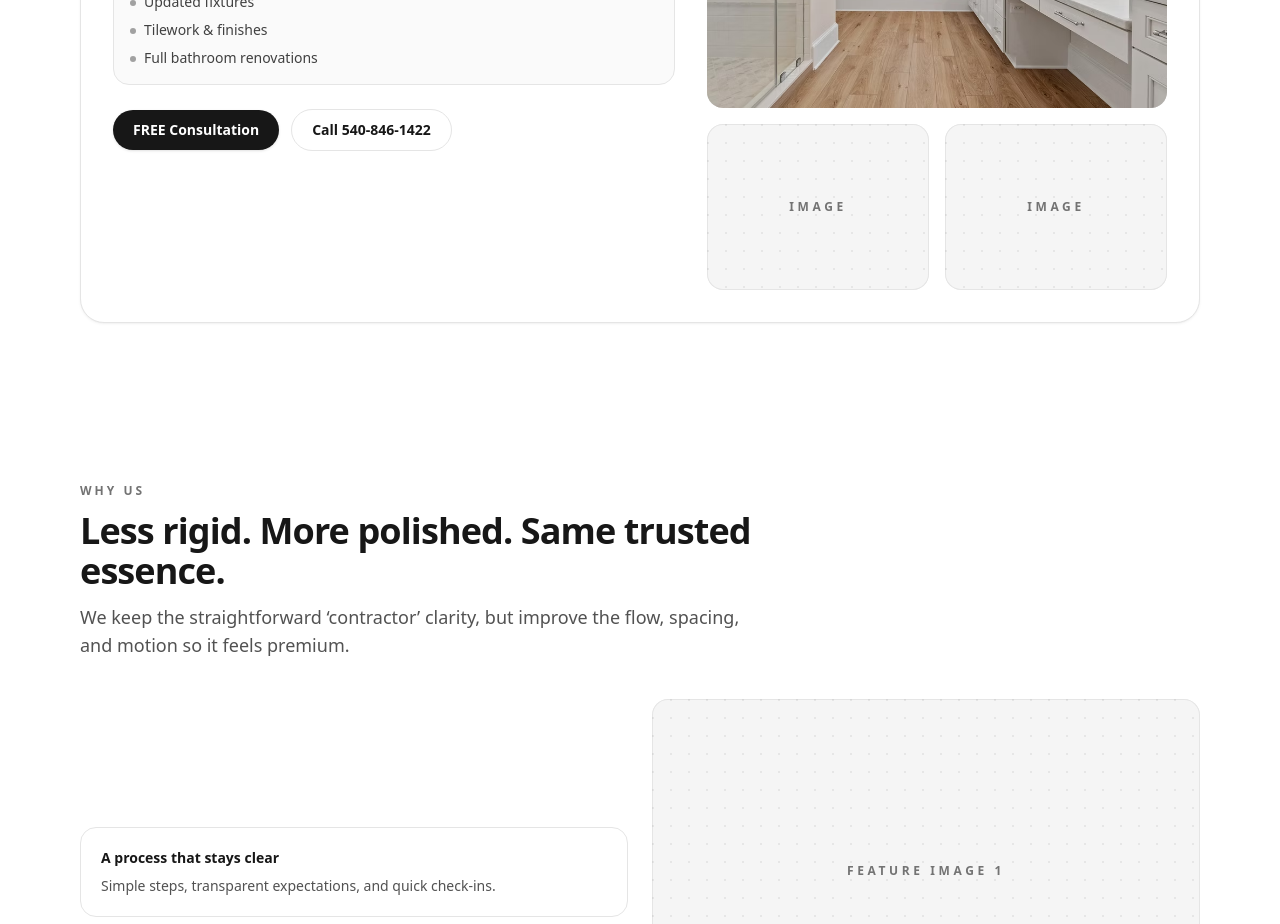
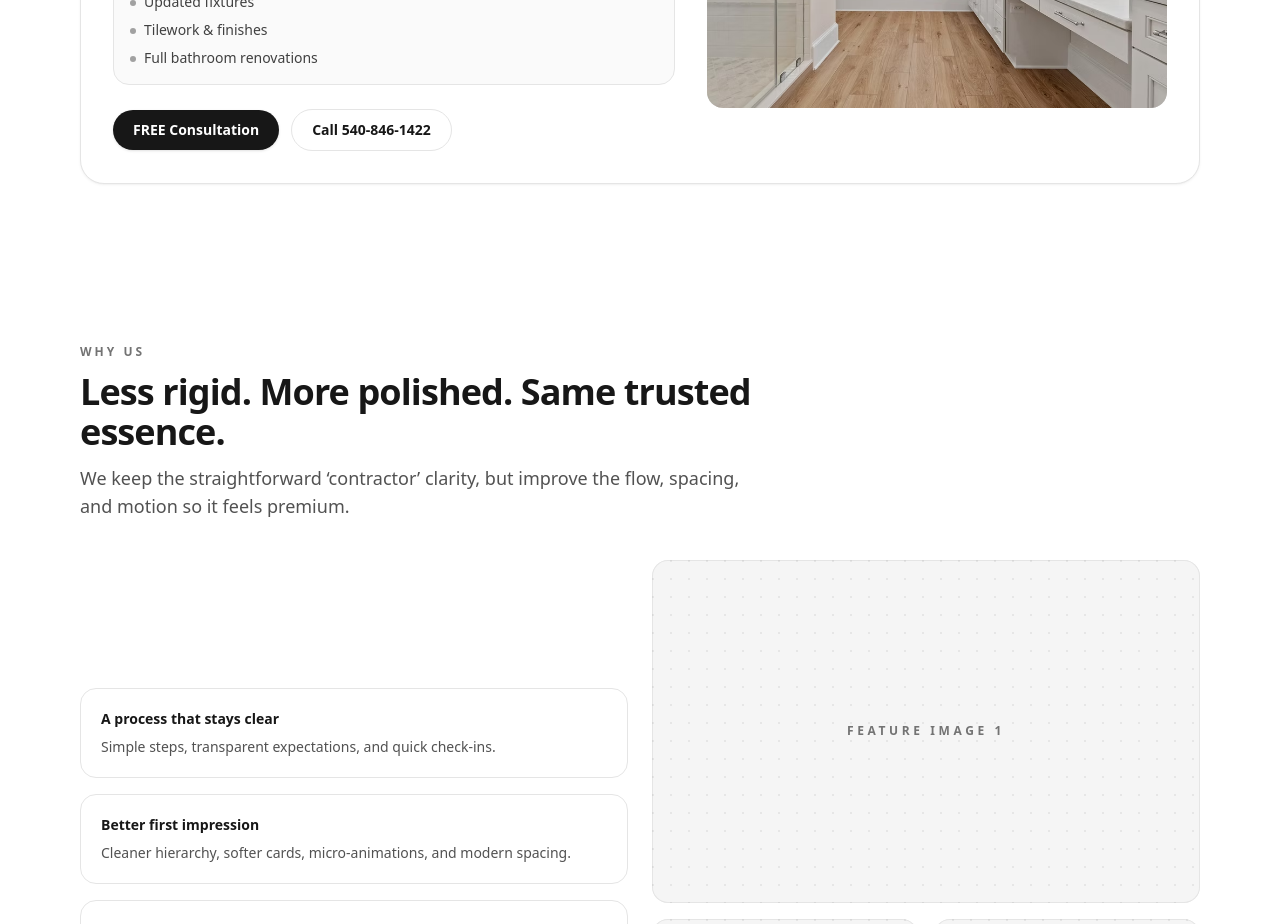
Before and after one commit to juanfer93/rw-martin-design, a Next.js app: page / in a window 1280 px wide. Shown: the part 2180-3104 px from the top of the page. Built offline with nearby package versions, Linux system fonts and the light colour scheme.

Commit message:
Remove unused service detail placeholders

```diff
--- a/src/app/components/ServicesPicker.tsx
+++ b/src/app/components/ServicesPicker.tsx
@@ -125,10 +125,6 @@ export function ServicesPicker() {
                   alt={selected.images?.hero.alt}
                   label="SERVICE IMAGE"
                 />
-                <div className="grid grid-cols-2 gap-4">
-                  <ServiceImage className="aspect-[4/3]" label="IMAGE" />
-                  <ServiceImage className="aspect-[4/3]" label="IMAGE" />
-                </div>
               </div>
             </div>
           </MotionDiv>
```
